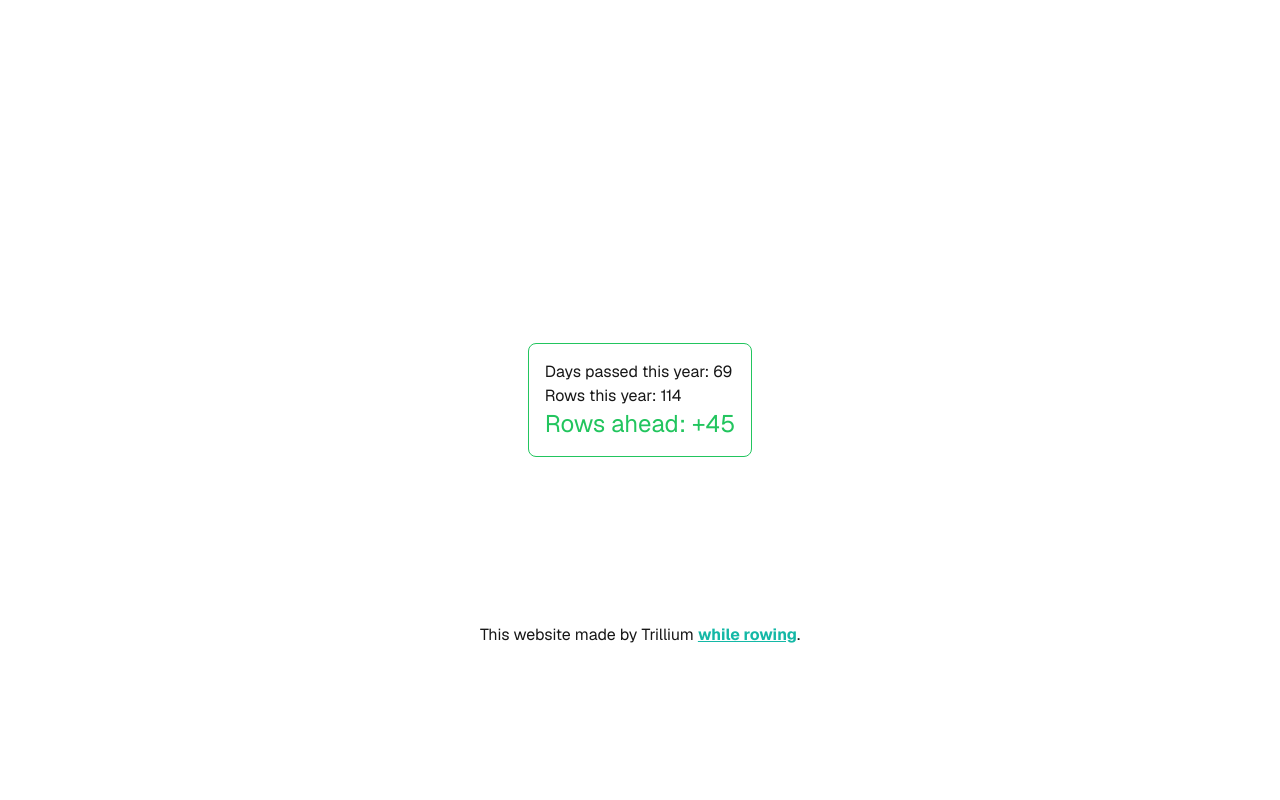
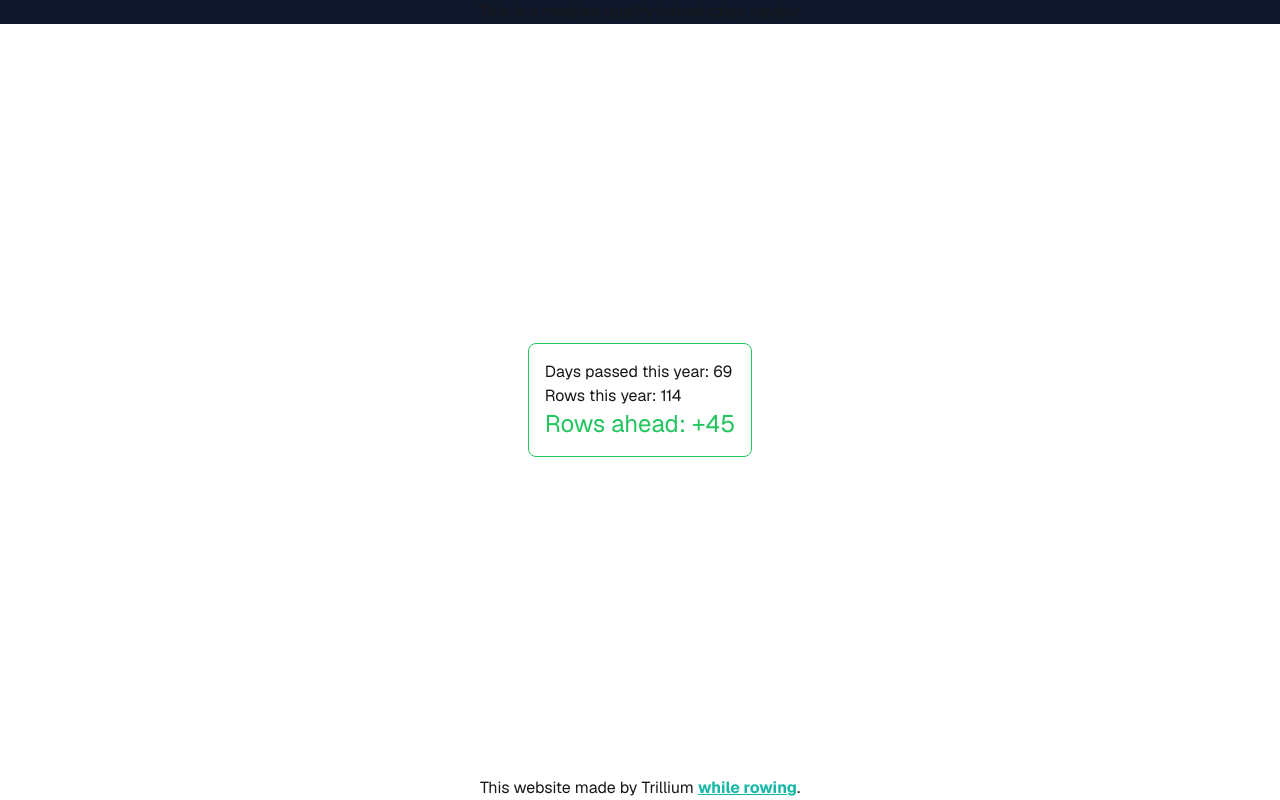
Before and after one commit to trillium/row_tracker, a Next.js app: page / in a window 1280 px wide. Built offline with nearby package versions, Linux system fonts and the light colour scheme.

Commit message:
feat: Create introduction navbar element

```diff
--- a/src/app/layout.tsx
+++ b/src/app/layout.tsx
@@ -2,6 +2,7 @@ import type { Metadata } from "next";
 import { Geist, Geist_Mono } from "next/font/google";
 import "./globals.css";
 import Footer from "@/components/ui/footer";
+import Navbar from "@/components/ui/navbar";
 
 const geistSans = Geist({
   variable: "--font-geist-sans",
@@ -28,10 +29,11 @@ export default function RootLayout({
       <body
         className={`${geistSans.variable} ${geistMono.variable} antialiased`}
       >
-        <div className="grid grid-rows-[1fr_1fr_1fr] items-center justify-items-center min-h-screen p-8 pb-20 gap-16 sm:p-20 font-[family-name:var(--font-geist-sans)]">
-          <div className="flex flex-col gap-8 row-start-2 items-center justify-center max-w-screen">
-            {children}
-          </div>
+        <div className="flex justify-between flex-col min-h-screen font-[family-name:var(--font-geist-sans)]">
+          <Navbar />
+
+          <div className="">{children}</div>
+
           <Footer />
         </div>
       </body>
--- /dev/null
+++ b/src/components/ui/navbar.tsx
@@ -0,0 +1,9 @@
+// import Link from "next/link";
+
+export default function Navbar() {
+  return (
+    <nav className="bg-slate-900 flex flex-wrap items-center justify-center">
+      <p>This is a medium quality introduction navbar</p>
+    </nav>
+  );
+}
```
